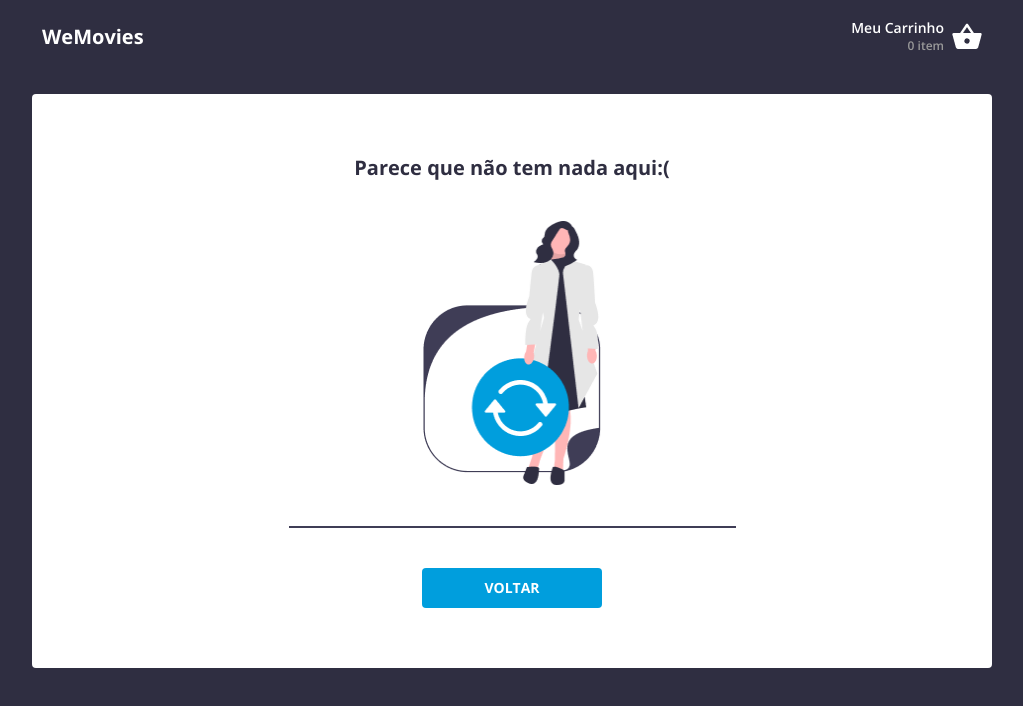
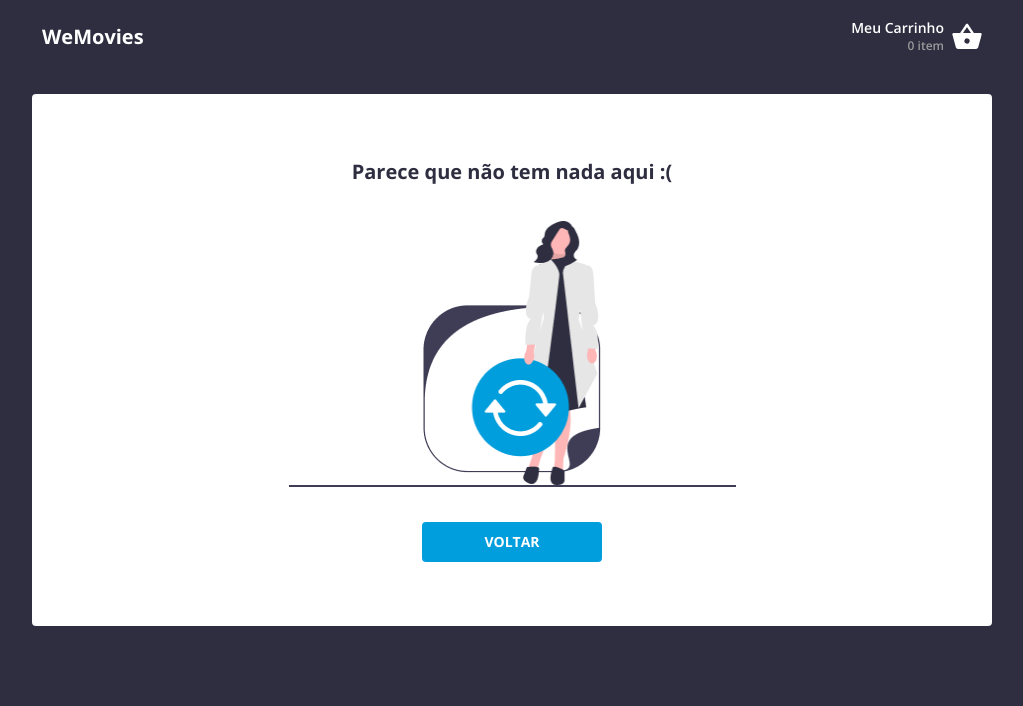
Before and after one commit to CatianoNorberto/weFit-test, a React (Vite) app: page /products in a window 1280 px wide. Shown: the top 706 px of the page, without its empty margins (128-1151 px from the left). Built offline with nearby package versions, Linux system fonts and the light colour scheme; the HTML template or start-up script is replaced by a standard one.

Commit message:
finalizando o desafio

```diff
--- a/src/components/Loading/styles.ts
+++ b/src/components/Loading/styles.ts
@@ -22,8 +22,8 @@ export const LoadingContainer = styled.div`
 export const LoadingSpinner = styled.div`
   border: 4px solid rgba(255, 255, 255, 0.3);
   border-radius: 50%;
-  border-top: 4px solid #fff;
-  width: 40px;
-  height: 40px;
+  border-top: 3px solid #fff;
+  width: 83px;
+  height: 83px;
   animation: ${rotateAnimation} 1s linear infinite;
 `;
--- a/src/components/ResponsiveCart/index.tsx
+++ b/src/components/ResponsiveCart/index.tsx
@@ -1,4 +1,4 @@
-import { useContext } from 'react'
+import { useContext, useEffect } from 'react'
 import { MdDelete } from "react-icons/md";
 import { useNavigate } from 'react-router-dom'
 
@@ -22,10 +22,6 @@ import {
 function ResponsiveCart() {
   const navigate = useNavigate();
 
-  const handleButtonSuccess = () => {
-    navigate('/success')
-  };
-
   const {
     products,
     removeProduct,
@@ -33,6 +29,26 @@ function ResponsiveCart() {
     handleDecrease,
     total,
   } = useContext(CartContext);
+
+  const handleButtonSuccess = () => {
+    // Obtém o id do primeiro produto (ajuste conforme necessário)
+    const productId = products.length > 0 ? products[0].id : '';
+
+    // Remove o produto com o id específico (pode ser uma string vazia se o carrinho estiver vazio)
+    removeProduct(productId);
+
+    // Atualiza o localStorage para refletir o carrinho vazio
+    localStorage.setItem('cart', JSON.stringify([]));
+
+    // Navega para a página de sucesso
+    navigate('/success');
+  };
+
+
+  useEffect(() => {
+    // Atualiza o carrinho no localStorage sempre que os produtos mudarem
+    localStorage.setItem('cart', JSON.stringify(products));
+  }, [products]);
 
   return (
     <Container>
--- a/src/context/cartContext.tsx
+++ b/src/context/cartContext.tsx
@@ -11,6 +11,7 @@ interface Book {
 interface Cart {
   products: Book[];
   total: number;
+  setProducts: React.Dispatch<React.SetStateAction<Book[]>>;
   addCart: (data: Book) => void;
   productAlreadyAdded: (id: string) => boolean;
   removeProduct: (id: string) => void;
@@ -48,10 +49,18 @@ export const CartProvider = ({ children }: Props) => {
   }
 
   //função para remover o produto
-  function removeProduct(id: string) {
-    const filteredProducts = products.filter((book) => book.id !== id);
+  function removeProduct(id?: string) {
+    // Se o id for fornecido, remove o produto correspondente
+    // Caso contrário, limpa todos os produtos do carrinho
+    const filteredProducts = id
+      ? products.filter((book) => book.id !== id)
+      : [];
+
     setProducts(filteredProducts);
+
+    localStorage.setItem('cart', JSON.stringify(filteredProducts));
   }
+
 
   function handleIncrease(id: string) {
     const productUpdated = products.map((book) => {
@@ -81,6 +90,7 @@ export const CartProvider = ({ children }: Props) => {
     <CartContext.Provider
       value={{
         products,
+        setProducts,
         addCart,
         total,
         productAlreadyAdded,
--- a/src/pages/Cart/index.tsx
+++ b/src/pages/Cart/index.tsx
@@ -1,4 +1,4 @@
-import { useContext } from 'react'
+import { useContext, useEffect } from 'react'
 import { MdDelete } from "react-icons/md";
 import { useNavigate } from 'react-router-dom'
 
@@ -20,11 +20,6 @@ import {
 
 function Cart() {
   const navigate = useNavigate();
-
-  const handleButtonSuccess = () => {
-    navigate('/success')
-  };
-
   const {
     products,
     removeProduct,
@@ -32,6 +27,27 @@ function Cart() {
     handleDecrease,
     total,
   } = useContext(CartContext);
+
+
+  const handleButtonSuccess = () => {
+    // Obtém o id do primeiro produto (ajuste conforme necessário)
+    const productId = products.length > 0 ? products[0].id : '';
+
+    // Remove o produto com o id específico (pode ser uma string vazia se o carrinho estiver vazio)
+    removeProduct(productId);
+
+    // Atualiza o localStorage para refletir o carrinho vazio
+    localStorage.setItem('cart', JSON.stringify([]));
+
+    // Navega para a página de sucesso
+    navigate('/success');
+  };
+
+
+  useEffect(() => {
+    // Atualiza o carrinho no localStorage sempre que os produtos mudarem
+    localStorage.setItem('cart', JSON.stringify(products));
+  }, [products]);
 
   if (products.length === 0) {
     // Se não houver nenhum produto, renderize o componente NotFile
--- a/src/pages/NotFile/index.tsx
+++ b/src/pages/NotFile/index.tsx
@@ -18,9 +18,11 @@ function NotFile() {
   return (
     <Container>
       <Content>
-        <h2>Parece que não tem nada aqui:(</h2>
-        <img src={ImgNotFile} alt="" />
-        <Divider></Divider>
+        <h2>Parece que não tem nada aqui :(</h2>
+        <div className='notfile'>
+          <img src={ImgNotFile} alt="" />
+          <Divider></Divider>
+        </div>
         <button onClick={handleHome}>Voltar</button>
       </Content>
     </Container>
--- a/src/pages/NotFile/styles.ts
+++ b/src/pages/NotFile/styles.ts
@@ -16,15 +16,23 @@ export const Content = styled.div`
   margin: 0 auto;
   max-width: 960px;
   height: 100vh;
-  max-height: 574px;
+  max-height: 532px;
   background: #FFF;
   border-radius: 4px;
-  padding: 60px 0;
+  padding: 64px 0;
 
   display: flex;
   align-items: center;
   flex-direction: column;
   justify-content: space-between;
+
+  .notfile{
+    width: 100%;
+    display: flex;
+    align-items: center;
+    flex-direction: column;
+    justify-content: space-between;
+  }
 
   h2{
     font-size: 20px;
@@ -36,6 +44,7 @@ export const Content = styled.div`
       text-align: center;
     `}
   }
+
   img{
     width: 178.63px;
     height: 264px;
```
Also changed, not shown: 1 other file (tests, documents, lock files or other folders).
